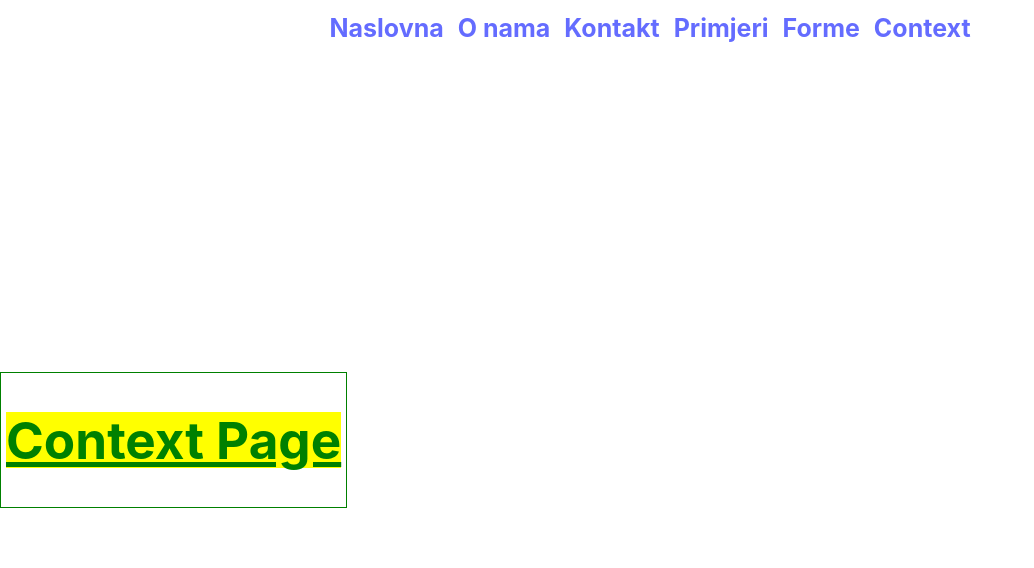
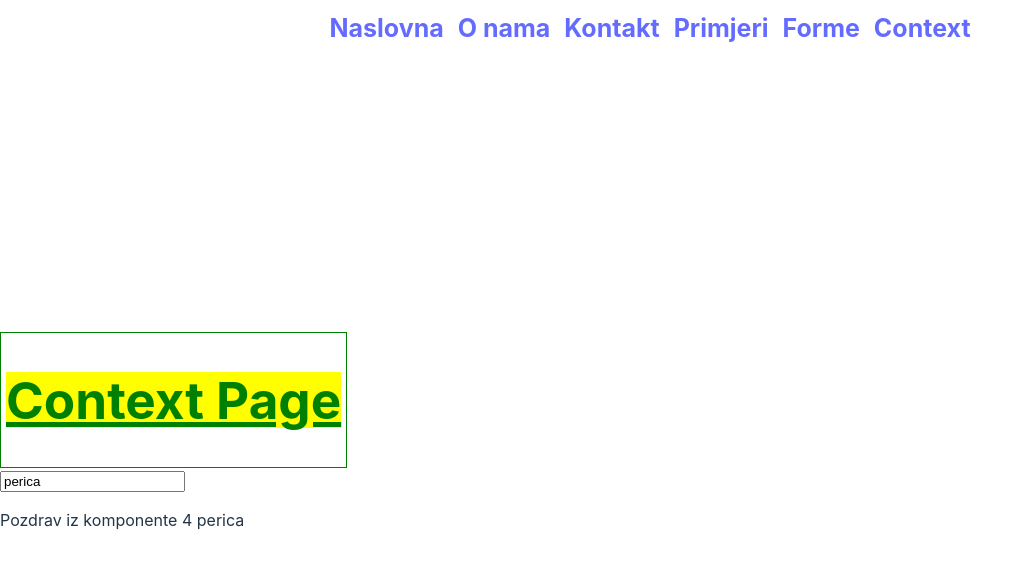
Before and after one commit to webbugt/algebra-react-vjezbe, a React (Vite) app: page /context in a window 1280 px wide. Shown: the top 568 px of the page, without its empty margins (0-1034 px from the left). Built offline with nearby package versions, Linux system fonts and the light colour scheme.

Commit message:
primjer prop drillinga

```diff
--- a/src/routes/Context.jsx
+++ b/src/routes/Context.jsx
@@ -1,11 +1,32 @@
 import Header from "../components/Header.jsx";
 import { FancyTitle } from "../components/Titles.jsx";
+import {useState} from 'react'
+
+function Komponenta4 ({ naslov="default" }) {
+  return <p> Pozdrav iz komponente 4 {naslov}</p>
+}
+function Komponenta3 ({tekst}) {
+  return <Komponenta4 naslov={tekst}/>
+}
+function Komponenta2 ({title}) {
+  return <Komponenta3 tekst={title}/>
+}
+
+function Komponenta1 () {
+  const [name,setName] = useState("perica")
+  return <div>
+    <input type="text" value={name} onChange={event=>{setName(event.target.value)}}/>
+    <Komponenta2 title={name}/>
+    </div>
+}
+
 
 export function ContextPage() {
   return (
     <div>
       <Header />
       <FancyTitle title="Context Page" />
+      <Komponenta1 />
     </div>
   );
 }
```
